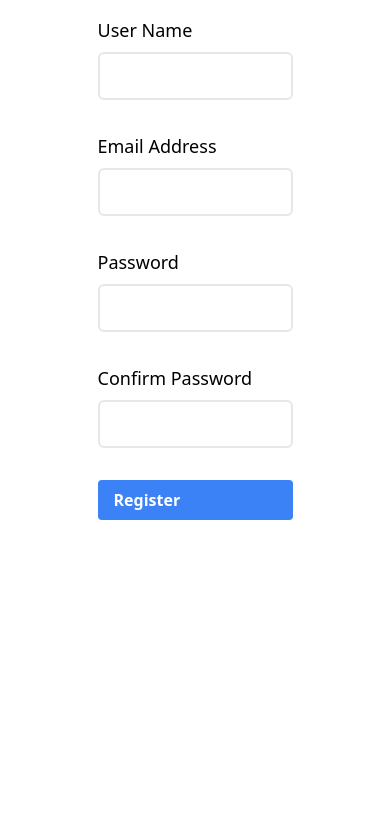
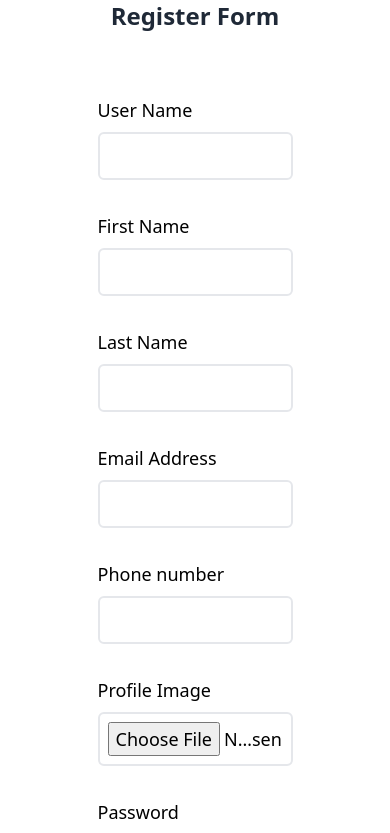
Before and after one commit to itamarherr/frontend, a React (Vite) app: page /register in a window 390 px wide. Shown: the top 833 px of the page. Built offline with nearby package versions, Linux system fonts and the light colour scheme.

Commit message:
App: Add routes auth-api: Modify register to use FormData: Add Properties First and last name, phone and image file. and all the formdata logic that came with it. UsersList: on work, need to implement the buttons

```diff
--- a/src/App.tsx
+++ b/src/App.tsx
@@ -50,6 +50,7 @@ const App = () => {
          <Route path="/Orders/:id" element={<UpdateOrderForm/>} />
          <Route path="/OrdersList" element={<OrdersList/>} />
          <Route path="/UsersList" element={<UsersList/>} />
+         {/* <Route path="/Users/:id" element={<UpdateUsersForm/>} /> */}
          <Route path="/edit-order/:orderId" element={<OakConsultancyForm />} />
          <Route path="*" element={<div>Not Found</div>} />
 
--- a/src/api/auth-api.ts
+++ b/src/api/auth-api.ts
@@ -1,8 +1,13 @@
 import axios from "axios";
+
 const baseUrl = "https://localhost:7129/api/auth";
 
-const register = (email: string, username: string, password: string) =>
-  axios.post(`${baseUrl}/register`, { email, username, password });
+const register = (form: FormData) =>
+  axios.post(`${baseUrl}/register`, form,{
+    headers: {
+      "Content-Type": "multipart/form-data",
+    },
+  });
 
 //after successful login, the server will return a token
 //and we will store it in the local storage
--- a/src/routes/Register.tsx
+++ b/src/routes/Register.tsx
@@ -1,4 +1,4 @@
-import { ErrorMessage, Field, Form, Formik } from "formik";
+import { ErrorMessage, Field, Form, Formik, useFormikContext } from "formik";
 import { useState } from "react";
 import * as Yup from "yup";
 import Spinner from "../Components/Spinner";
@@ -26,11 +26,19 @@ const Register = () => {
     confirmPassword: Yup.string()
       .required()
       .oneOf([Yup.ref("password")], "Passwords must match"),
+      phone: Yup.string().nullable().matches(
+        /^[0-9]{10}$/,
+        "Phone number must be exactly 10 digits"
+      ),
   });
 
   const initialValues = {
     email: "",
     username: "",
+    firstName: "",
+    lastName: "",
+    phone: null,
+    image: null,
     password: "",
     confirmPassword: "",
   };
@@ -38,16 +46,29 @@ const Register = () => {
     <Formik
       initialValues={initialValues}
       validationSchema={validationSchema}
-      onSubmit={(o) => {
+      onSubmit={(Values) => {
         setIsLoading(true);
+        const formData = new FormData();
+        formData.append("Email", Values.email);
+        formData.append("Username", Values.username);
+        formData.append("Password", Values.password);
+        formData.append("FirstName", Values.firstName);
+        formData.append("LastName", Values.lastName);
+        formData.append("PhoneNumber", Values.phone);
+        if(Values.image){
+          formData.append("image", Values.image);
+        }
+        for (let pair of formData.entries()) {
+          console.log(pair[0] + ': ' + pair[1]);
+        }
         auth
-          .register(o.email, o.username, o.password)
-          .then((response) => {
+          .register(formData)
+          .then(() => {
             showSuccessDialog("Registration Successful").then(() => {
               navigate("/login");
             });
           })
-          .catch((error) => {
+          .catch(() => {
             showErrorDialog("Registration Failed");
           })
           .finally(() => {
@@ -55,9 +76,13 @@ const Register = () => {
           });
       }}
     >
+      {({ setFieldValue }) => (
       <Form className="flex flex-col items-center">
         {isLoading && <Spinner title="WaitUp!" />}
         {error && <p className="text-red-500">{error}</p>}
+
+        <h1 className="text-2xl font-bold text-gray-800 mb-12">Register Form</h1>
+
         <div className="font-extralight form-group flex flex-col gap-2 w-1/2 mx-auto text-lg my-4">
           <label htmlFor="username">User Name</label>
           <Field
@@ -74,6 +99,36 @@ const Register = () => {
         </div>
 
         <div className="font-extralight form-group flex flex-col gap-2 w-1/2 mx-auto text-lg my-4">
+          <label htmlFor="firstName">First Name</label>
+          <Field
+            name="firstName"
+            type="text"
+            id="firstName"
+            className="rounded-md hover:border-2 border-2 px-2 py-2"
+          />
+          <ErrorMessage
+            name="firstName"
+            component="div"
+            className="text-red-500"
+          />
+        </div>
+
+        <div className="font-extralight form-group flex flex-col gap-2 w-1/2 mx-auto text-lg my-4">
+          <label htmlFor="lastName">Last Name</label>
+          <Field
+            name="lastName"
+            type="text"
+            id="lastName"
+            className="rounded-md hover:border-2 border-2 px-2 py-2"
+          />
+          <ErrorMessage
+            name="lastName"
+            component="div"
+            className="text-red-500"
+          />
+        </div>
+
+        <div className="font-extralight form-group flex flex-col gap-2 w-1/2 mx-auto text-lg my-4">
           <label htmlFor="email">Email Address</label>
           <Field
             name="email"
@@ -82,6 +137,40 @@ const Register = () => {
             className="rounded-md hover:border-2 border-2 px-2 py-2"
           />
           <ErrorMessage name="email" component="div" className="text-red-500" />
+        </div>
+
+        <div className="font-extralight form-group flex flex-col gap-2 w-1/2 mx-auto text-lg my-4">
+          <label htmlFor="phone">Phone number</label>
+          <Field
+          name="phone"
+          type="text"
+          id="phone"
+          className="rounded-md hover:border-2 border-2 px-2 py-2"
+          />
+          <ErrorMessage name="phone" component="div" className="text-red-500" />
+        </div>
+
+        <div className="font-extralight form-group flex flex-col gap-2 w-1/2 mx-auto text-lg my-4">
+          <label htmlFor="image">Profile Image</label>
+          <Field name="image">
+          {({form}) => (
+          <input
+          type="file"
+           id="image"
+          className="rounded-md hover:border-2 border-2 px-2 py-2"
+          accept="image/*"
+          onChange={(event: React.ChangeEvent<HTMLInputElement>) => {
+            const file = event.currentTarget.files?.[0];
+            if(file)  {
+            setFieldValue("image", file);
+            }
+          }}
+          />
+          )}
+          </Field>
+
+
+          <ErrorMessage name="image" component="div" className="text-red-500" />
         </div>
 
         <div className="font-extralight form-group flex flex-col gap-2 w-1/2 mx-auto text-lg my-4">
@@ -122,6 +211,7 @@ const Register = () => {
           Register
         </button>
       </Form>
+      )}
     </Formik>
   );
 };
--- a/src/routes/UsersList.tsx
+++ b/src/routes/UsersList.tsx
@@ -1,12 +1,16 @@
 import React, { useState, useEffect } from "react";
 import { users_api, UpdateUserData } from "../api/Users-api";
 import useFetch from "../hooks/useFetch";
-
+import { useNavigate } from "react-router-dom";
 const UsersList: React.FC = () => {
   const { loading, data: users, error } = useFetch(users_api.getAllUsers);
+  const navigate = useNavigate();
   if (loading) return <div>Loading users...</div>;
   if (error) return <div>Error: {error}</div>;
 
+  handleUpdateClick = () => {
+    navigate("/Users/:id");
+  };
   return (
     <div className="P-4 bg-gray-100 min-h-screen">
       <h1 className="text-2xl font-bold text-gray-800 mb-4">UsersList</h1>
@@ -36,7 +40,7 @@ const UsersList: React.FC = () => {
               <td className="px-4 py-2 text-center">
                 {user.imageUrl ? (
                   <img
-                    src={user.imageUrl}
+                    src={`https://localhost:7129${user.imageUrl}`}
                     alt={`${user.userName}'s profile`}
                     className="w-16 h-16 rounded-full object-cover"
                   />
```
